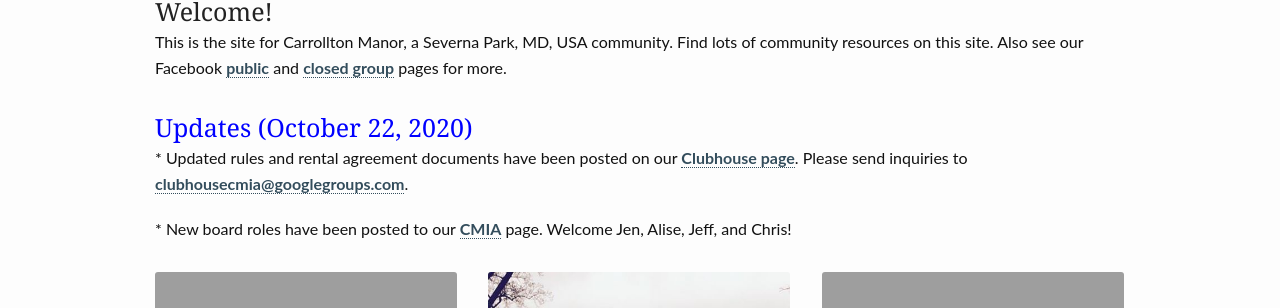
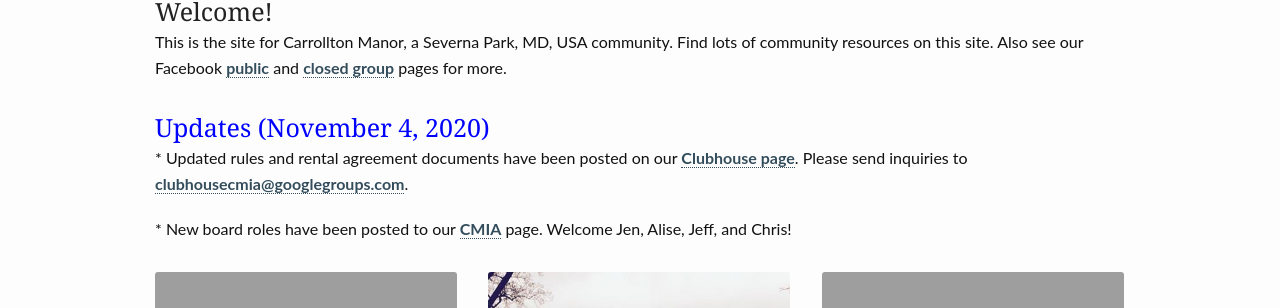
Before and after one commit to carrolltonmanor/carrolltonmanor.github.io, a Jekyll site: the page built from index.md, in a window 1280 px wide. Shown: the part 376-684 px from the top of the page. Built offline with Jekyll 4.4.1, drawn with Linux system fonts in a browser that asks for light colours.

Commit message:
Update frontpage.html

```diff
--- a/_layouts/frontpage.html
+++ b/_layouts/frontpage.html
@@ -24,7 +24,7 @@ format: blog-index
 {% endcomment %}
 <div class="row">
     <div class="medium-12 columns">
-	    <h2 class="font-size-h3 t10" style="color:blue;">Updates (October 22, 2020)</h2>
+	    <h2 class="font-size-h3 t10" style="color:blue;">Updates (November 4, 2020)</h2>
 	    <p>* Updated rules and rental agreement documents have been posted on our <a href="/resources/clubhouse/">Clubhouse page</a>.  Please send inquiries to <a href="mailto:clubhousecmia@googlegroups.com?subject=Carrollton Manor clubhouse inquiry">clubhousecmia@googlegroups.com</a>.</p>
 	    <p>* New board roles have been posted to our <a href="/cmia/">CMIA</a> page.  Welcome Jen, Alise, Jeff, and Chris!</p>
     </div><!-- /.medium-12.columns -->
```
